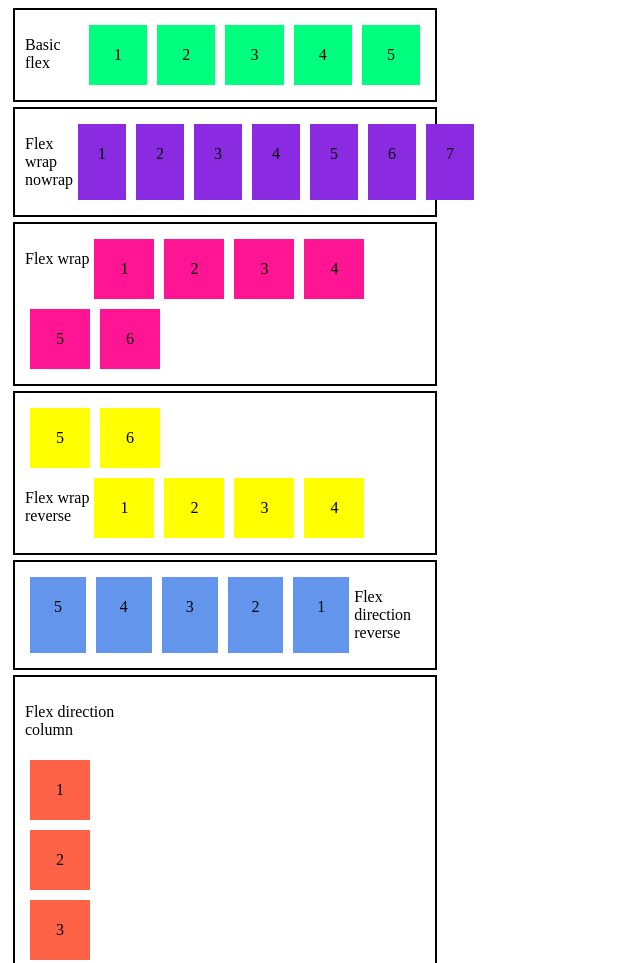
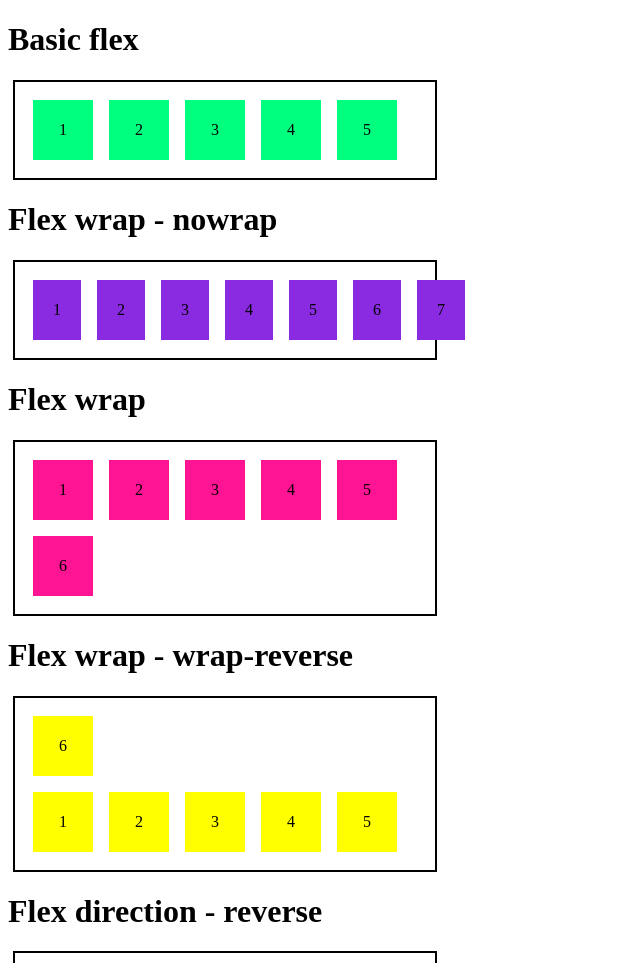
Before and after one commit to d3longas/bc-santander-dio, a plain HTML site: page flexbox/index.html in a window 1280 px wide. Shown: the top 963 px of the page, without its empty margins (0-640 px from the left). Drawn offline with Linux system fonts and the light colour scheme.

Commit message:
putting titles

```diff
--- a/flexbox/index.html
+++ b/flexbox/index.html
@@ -16,7 +16,7 @@
         }
         .item{
             background-color: springgreen;
-            margin: 5px;
+            margin: 8px;
             width: 20px;
             text-align: center;
             padding: 20px;
@@ -66,10 +66,8 @@
     </style>
 </head>
 <body>
+    <h1>Basic flex</h1>
     <div class="flex">
-        <div>
-            <p>Basic flex</p>
-        </div>
             <div class="item">1</div>
             <div class="item">2</div>
             <div class="item">3</div>
@@ -77,12 +75,8 @@
             <div class="item">5</div>
 
     </div>
+    <h1>Flex wrap - nowrap</h1>
     <div class="flex nowrap">
-        <div>
-            <p>Flex wrap
-                <br>nowrap
-            </p>
-        </div>
             <div class="item">1</div>
             <div class="item">2</div>
             <div class="item">3</div>
@@ -92,12 +86,8 @@
             <div class="item">7</div>
 
     </div>
+    <h1>Flex wrap</h1>
     <div class="flex wrap">
-        <div>
-            <p>Flex wrap
-                <br>
-            </p>
-        </div>
             <div class="item">1</div>
             <div class="item">2</div>
             <div class="item">3</div>
@@ -106,12 +96,8 @@
             <div class="item">6</div>
 
     </div>
+    <h1>Flex wrap - wrap-reverse</h1>
     <div class="flex wrap-reverse">
-        <div>
-            <p>Flex wrap
-                <br>reverse
-            </p>
-        </div>
             <div class="item">1</div>
             <div class="item">2</div>
             <div class="item">3</div>
@@ -120,39 +106,27 @@
             <div class="item">6</div>
 
     </div>
+
+    <h1>Flex direction - reverse</h1>
     <div class="flex row-reverse">
-        <div>
-            <p>
-                Flex direction
-               <br>reverse
-            </p>
-        </div>
         <div class="item">1</div>
         <div class="item">2</div>
         <div class="item">3</div>
         <div class="item">4</div>
         <div class="item">5</div>
     </div>
+
+    <h1>Flex direction - column</h1>
     <div class="flex column">
-        <div>
-            <p>
-                Flex direction
-               <br>column
-            </p>
-        </div>
         <div class="item">1</div>
         <div class="item">2</div>
         <div class="item">3</div>
         <div class="item">4</div>
         <div class="item">5</div>
     </div>
+
+    <h1>Flex direction - column-reverse</h1>
     <div class="flex column-reverse">
-        <div>
-            <p>
-                Flex direction
-               <br>column reverse
-            </p>
-        </div>
         <div class="item">1</div>
         <div class="item">2</div>
         <div class="item">3</div>
```
